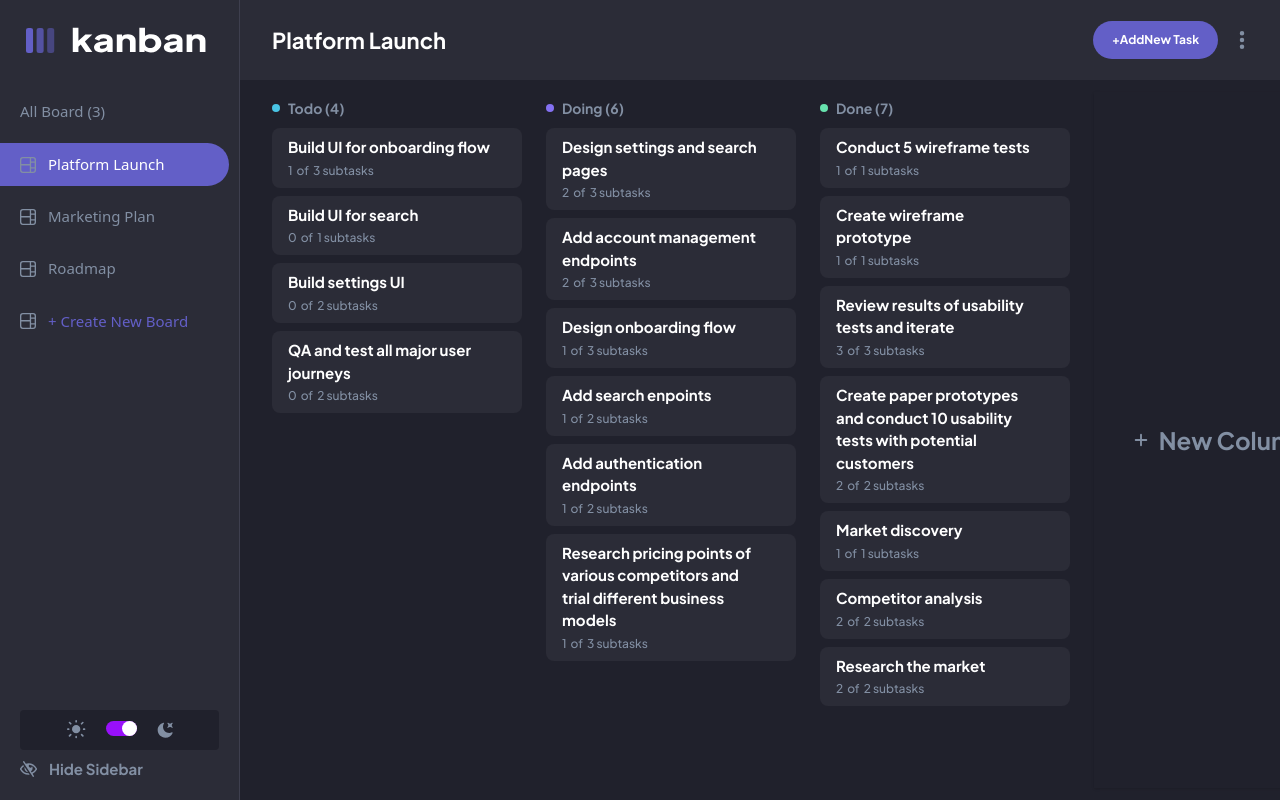
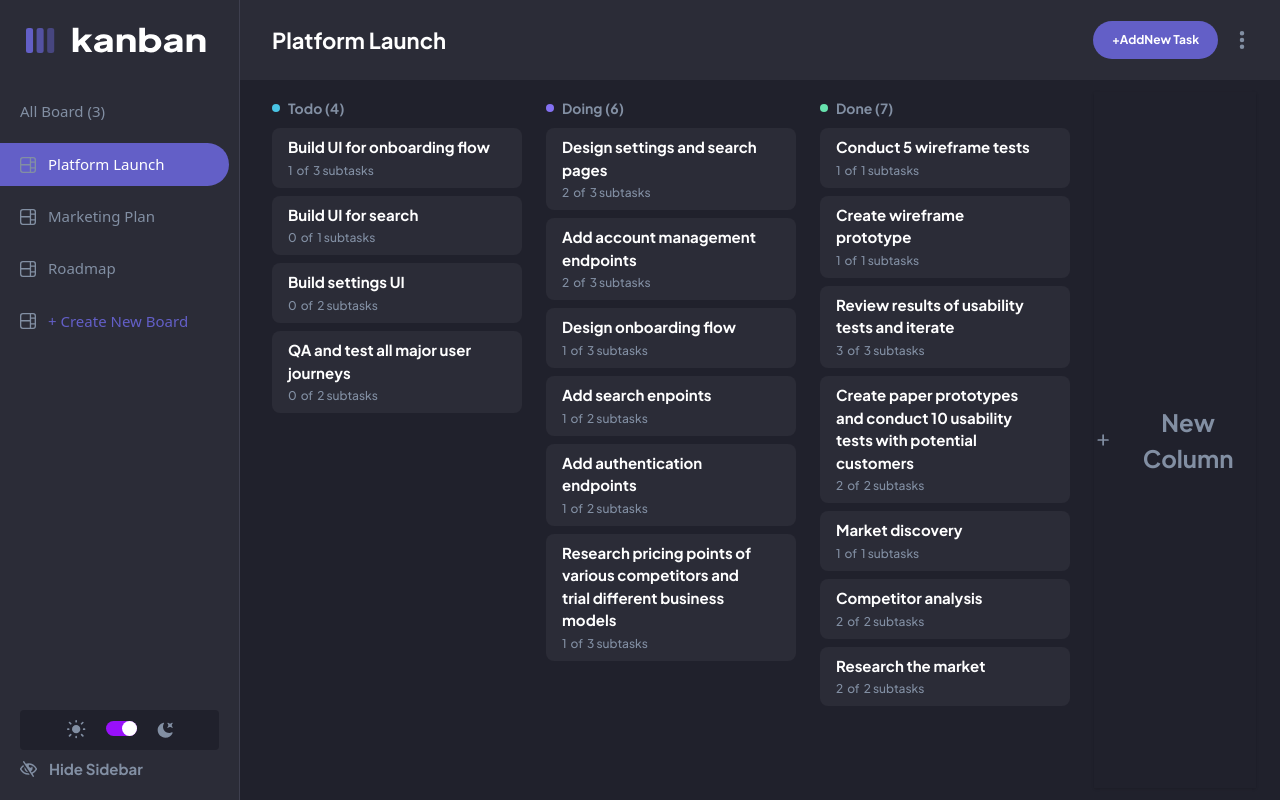
Before and after one commit to BigDahn/kanban_App, a React (Vite) app: page / in a window 1280 px wide. Built offline with nearby package versions, Linux system fonts and the light colour scheme.

Commit message:
tablet responsiveness complete

```diff
--- a/src/components/Container.jsx
+++ b/src/components/Container.jsx
@@ -7,7 +7,7 @@ function Container({ children }) {
     <div
       className={`${
         isSidebarOpen
-          ? "transition-all  ease-linear delay-50 grid grid-cols-[240px_1fr] overflow-hidden"
+          ? "transition-all  ease-linear delay-50 grid grid-cols-[240px_1fr] grid-rows-1 overflow-hidden"
           : " grid grid-cols-[240px_1fr]   overflow-hidden transition-all ml-[-240px] ease-linear delay-50  "
       }`}
     >
--- a/src/components/Main.jsx
+++ b/src/components/Main.jsx
@@ -27,8 +27,8 @@ function Main() {
     <main
       className={`${
         isDarkMode
-          ? "bg-primary-300 px-6 font-plus-jakarta-sans"
-          : "bg-secondary-100 px-6 font-plus-jakarta-sans"
+          ? "bg-primary-300 px-6 font-plus-jakarta-sans overflow-scroll"
+          : "bg-secondary-100 px-6 font-plus-jakarta-sans overflow-scroll"
       }`}
     >
       {columns.length >= 1 ? (
--- a/src/components/Sidebar.jsx
+++ b/src/components/Sidebar.jsx
@@ -14,7 +14,7 @@ function Sidebar() {
     <div
       className={`${
         isDarkMode
-          ? "flex flex-col h-full justify-between py-5 bg-primary-400   border-r border-primary-500"
+          ? "flex flex-col h-full justify-between py-5 bg-primary-400 border-r border-primary-500"
           : "flex flex-col h-full justify-between py-5 bg-white  border-r border-secondary-50"
       }`}
     >
--- a/src/feature/kanban/kanbanSlice.js
+++ b/src/feature/kanban/kanbanSlice.js
@@ -273,7 +273,3 @@ export const {
   updateBoardBtn,
 } = kanbanSlice.actions;
 export default kanbanSlice.reducer;
-
-/* state.data
-        .filter((s) => s.name === state.activeState)[0]
-        .columns */
```
